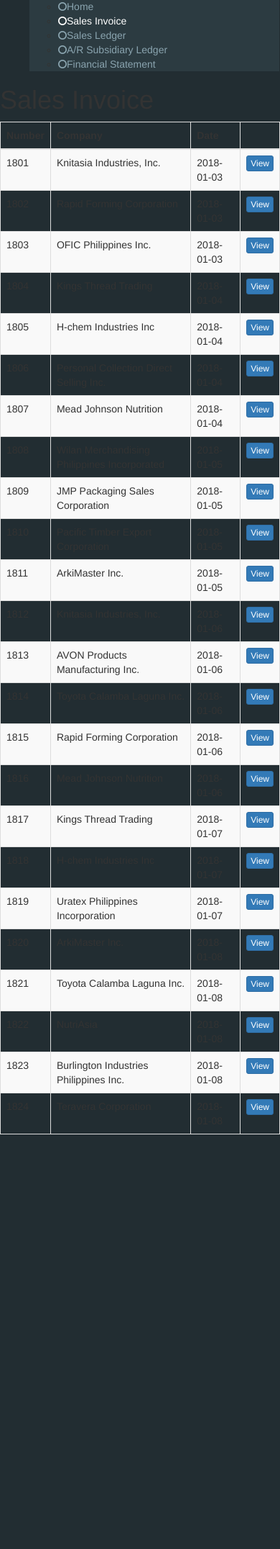
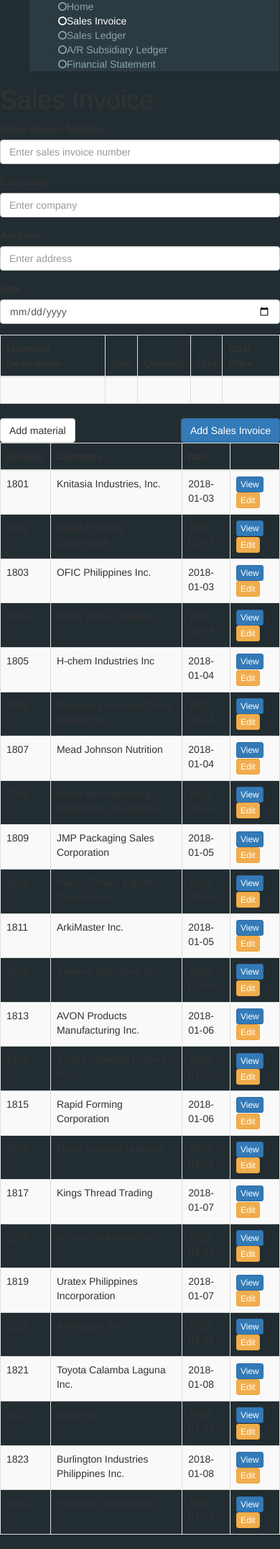
Before and after one commit to rm-RedHummer/iegarments, a CodeIgniter app: page /iegarments/index.php/sales-invoice in a window 390 px wide. Shown: the part 217-2369 px from the top of the page at 72% size. Before the commit the page ends 1793 px from the top, so only its background shows below. Run offline with CodeIgniter, Linux system fonts and the light colour scheme; a user stored in the database is signed in; data comes from the database, SQL or seed files in the repository; lists and menus that the app fills with data are empty; some libraries are stand-ins or nearby versions.

Commit message:
add invoice not finished

```diff
--- a/application/controllers/Sales_invoice.php
+++ b/application/controllers/Sales_invoice.php
@@ -8,23 +8,43 @@
         parent::__construct();
 				$this->load->model('Sales_invoice_model');
     }
-	public function index()
-	{
-		$data['sales_invoice'] = $this->Sales_invoice_model->get_all_sales_invoice();
-		$this->view('sales_invoice','scripts/sales_invoice.js',$data,null,'sales-invoice'); //name, script , data, css, uri
-	}
 
 	public function _remap($uri,$sec_uri){
 		if($uri == "index") {
-			$data['sales_invoice'] = $this->Sales_invoice_model->get_all_sales_invoice();
-			$this->view('sales_invoice','scripts/sales_invoice.js',$data,null,'sales-invoice'); //name, script , data, css, uri
+			$this->loadIndex(); //name, script , data, css, uri
 		} else if($uri != null && $sec_uri == null){
-			$data['sales_invoice'] = $this->Sales_invoice_model->get_specific_sales_invoice($uri);
-			$data['sales_invoice_products'] = $this->Sales_invoice_model->get_invoice_products($uri);
-			$this->view('specific_sales_invoice','scripts/specific_sales_invoice.js',$data,null,'sales-invoice'); //name, script , data, css, uri
+			$this->loadSpecificInvoice($uri);
+		} else if ($uri == 'edit') {
+			$this->editInvoice($sec_uri);
+		} else if ($uri == 'add' && $sec_uri == null) {
+			$this->addInvoice();
+
 		} else {
 			header("LOCATION: ".site_url('sales-invoice'));
 		}
+	}
 
+	public function loadIndex(){
+		$data['sales_invoice'] = $this->Sales_invoice_model->get_all_sales_invoice();
+		$this->view('sales_invoice','scripts/sales_invoice.js',$data,null,'sales-invoice');
+	}
+
+	public function loadSpecificInvoice($uri){
+		$data['sales_invoice'] = $this->Sales_invoice_model->get_specific_sales_invoice($uri);
+		$data['sales_invoice_products'] = $this->Sales_invoice_model->get_invoice_products($uri);
+		$this->view('specific_sales_invoice','scripts/specific_sales_invoice.js',$data,null,'sales-invoice'); //name, script , data, css, uri
+	}
+
+	public function editInvoice($sec_uri){
+		$data['sales_invoice'] = $this->Sales_invoice_model->get_specific_sales_invoice($sec_uri[0]);
+		$data['sales_invoice_products'] = $this->Sales_invoice_model->get_invoice_products($sec_uri[0]);
+		$this->view('edit_invoice',null,$data,null,'sales-invoice'); //name, script , data, css, uri
+	}
+
+	public function addInvoice(){
+		$data = array(
+			'name' => 'yeah',
+		);
+		echo json_encode($data);
 	}
 }
--- a/application/views/sales_invoice.php
+++ b/application/views/sales_invoice.php
@@ -2,6 +2,9 @@
   <div class="content-wrapper">
     <section class="content-header">
       <h1>Sales Invoice</h1>
+      <p id="out">
+
+      </p>
     </section>
      <section class="content">
       <div class="row">
@@ -10,6 +13,70 @@
 
             <!-- /.box-header -->
             <div class="box-body">
+              <div class="row">
+                <div class="col-md-6">
+                  <form role="form" class="form-horizontal">
+                    <div class="box-body">
+
+                          <div class="form-group">
+                            <label class="control-label col-sm-4 " for="number">Sales Invoice Number</label>
+                            <div class="col-sm-8">
+                              <input type="number" class="form-control" id="number" placeholder="Enter sales invoice number">
+                            </div>
+                          </div>
+                          <div class="form-group">
+                            <label class="control-label col-sm-4" for="company">Company</label>
+                            <div class="col-sm-8">
+                              <input type="text" class="form-control" id="company" placeholder="Enter company">
+                            </div>
+                          </div>
+                          <div class="form-group">
+                            <label class="control-label col-sm-4" for="address">Address</label>
+                            <div class="col-sm-8">
+                              <input type="text" class="form-control" id="address" placeholder="Enter address">
+                            </div>
+                          </div>
+                          <div class="form-group">
+                            <label class="control-label col-sm-4" for="date">Date</label>
+                            <div class="col-sm-8">
+                              <input type="date" class="form-control" id="date" placeholder="Enter date" >
+                            </div>
+                          </div>
+                    </div>
+                    <!-- /.box-body -->
+                    <div class="box-footer">
+                      <table id="add-invoice-table" class="table table-bordered table-striped">
+                        <thead>
+                        <tr >
+                          <th>Materials Description</th>
+                          <th>Size</th>
+                          <th>Quantity</th>
+                          <th>Unit</th>
+                          <th>Cost Price</th>
+                        </tr>
+                        </thead>
+                        <tbody>
+                          <tr class="add-tr">
+                            <td contenteditable='true'></td>
+                            <td contenteditable='true'></td>
+                            <td contenteditable='true'></td>
+                            <td contenteditable='true'></td>
+                            <td contenteditable='true'></td>
+                          </tr>
+
+                        </tbody>
+                      </table>
+                      <button type="button" id="add-material-btn" class="btn btn-default">Add material</button>
+                      <button id="submit-btn" type="submit" class="btn btn-primary" style="float:right">Add Sales Invoice</button>
+
+
+                    </div>
+                    <div class="box-footer">
+
+                    </div>
+                  </form>
+                </div>
+                <div class="col-md-6">
                   <table id="sales-invoice-table" class="table table-bordered table-striped">
                     <thead>
                     <tr>
@@ -34,7 +101,8 @@
                         <td><?php echo $invoice->date; ?></td>
                         <!-- <td>-</td> -->
                         <td>
-                      <a type="button" class="btn btn-block btn-primary btn-xs" href="<?php echo site_url('sales-invoice/'.$invoice->number);?>">View</a>
+                          <a type="button" class="btn btn-primary btn-xs" href="<?php echo site_url('sales-invoice/'.$invoice->number);?>">View</a>
+                          <a type="button" class="btn btn-warning btn-xs" href="<?php echo site_url('sales-invoice/edit/'.$invoice->number);?>">Edit</a>
                         </td>
                       </tr>
                     <?php
@@ -42,6 +110,9 @@
                     ?>
                     </tbody>
                   </table>
+                </div>
+              </div>
+
             </div>
             <!-- /.box-body -->
           </div>
--- a/application/views/scripts/sales_invoice.js
+++ b/application/views/scripts/sales_invoice.js
@@ -1,5 +1,74 @@
 <script>
 $(document).ready(function() {
-    $('#sales-invoice-table').DataTable();
-} );
+  $('#sales-invoice-table').DataTable();
+
+  $("#add-material-btn").click(function(){
+    $("#add-invoice-table").find('tbody')
+    .append($('<tr>')
+        .attr('class','add-tr')
+        .append($('<td>')
+          .attr('contenteditable', 'true')
+        )
+        .append($('<td>')
+          .attr('contenteditable', 'true')
+        )
+        .append($('<td>')
+          .attr('contenteditable', 'true')
+        )
+        .append($('<td>')
+          .attr('contenteditable', 'true')
+        )
+        .append($('<td>')
+          .attr('contenteditable', 'true')
+        )
+    );
+  });
+  $("#check-btn").click(function(){
+    var numOfRows = document.getElementById("add-invoice-table").rows.length;
+    var prodArray = [];
+    for (var i = 1; i < numOfRows; i++) {
+      var row = document.getElementById("add-invoice-table").rows[i].cells;
+      var tempArray = [];
+      for(var ctr = 0; ctr < 5 ; ctr++){
+        tempArray.push(row[ctr].innerHTML);
+        //prodArray[i][ctr] = "Fake";
+        //alert(row[ctr].innerHTML);
+
+      }
+      prodArray.push(tempArray);
+    }
+  });
+
+  $("#submit-btn").click(function(e){
+    e.preventDefault();
+    var numOfRows = document.getElementById("add-invoice-table").rows.length;
+    var prodArray = [];
+    for (var i = 1; i < numOfRows; i++) {
+      var row = document.getElementById("add-invoice-table").rows[i].cells;
+      var tempArray = [];
+      for(var ctr = 0; ctr < 5 ; ctr++){
+        tempArray.push(row[ctr].innerHTML);
+        //prodArray[i][ctr] = "Fake";
+        //alert(row[ctr].innerHTML);
+
+      }
+      prodArray.push(tempArray);
+    }
+
+
+    $.ajax({
+      url : "<?php echo site_url('sales-invoice/addInvoice'); ?>",
+      method : "POST",
+      dataType: 'json',
+      data : {number:"fake"},
+      success: function(data){
+        $('#out').text(data.name);
+      },
+
+
+
+    });
+
+  });
+});
 </script>
```
Also changed, not shown: application/views/edit_invoice.php (added, +58 -0 lines). Lines whose indentation alone changed are shown as unchanged.
